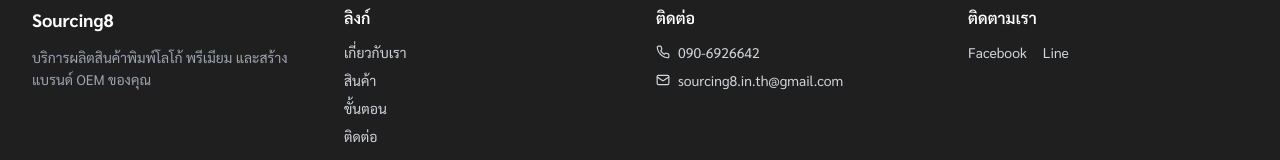
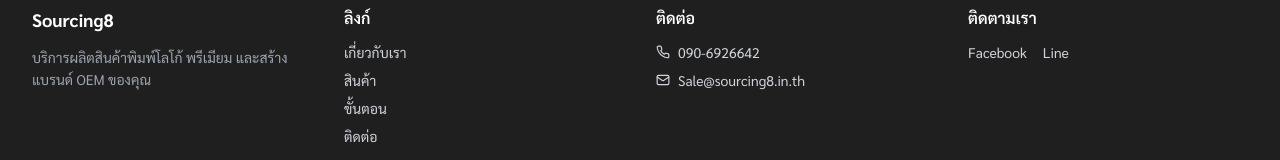
Before and after one commit to kidkurobar/Web, a React (Vite) app: page / in a window 1280 px wide. Shown: the part 4857-5017 px from the top of the page. Built offline with nearby package versions, Linux system fonts and the light colour scheme.

Commit message:
Update Footer.tsx

```diff
--- a/src/components/Footer.tsx
+++ b/src/components/Footer.tsx
@@ -41,7 +41,7 @@
               </li>
               <li className="flex items-center gap-2">
                 <Mail size={14} />
-                <span>sourcing8.in.th@gmail.com</span>
+                <span>Sale@sourcing8.in.th</span>
               </li>
             </ul>
           </div>
```
